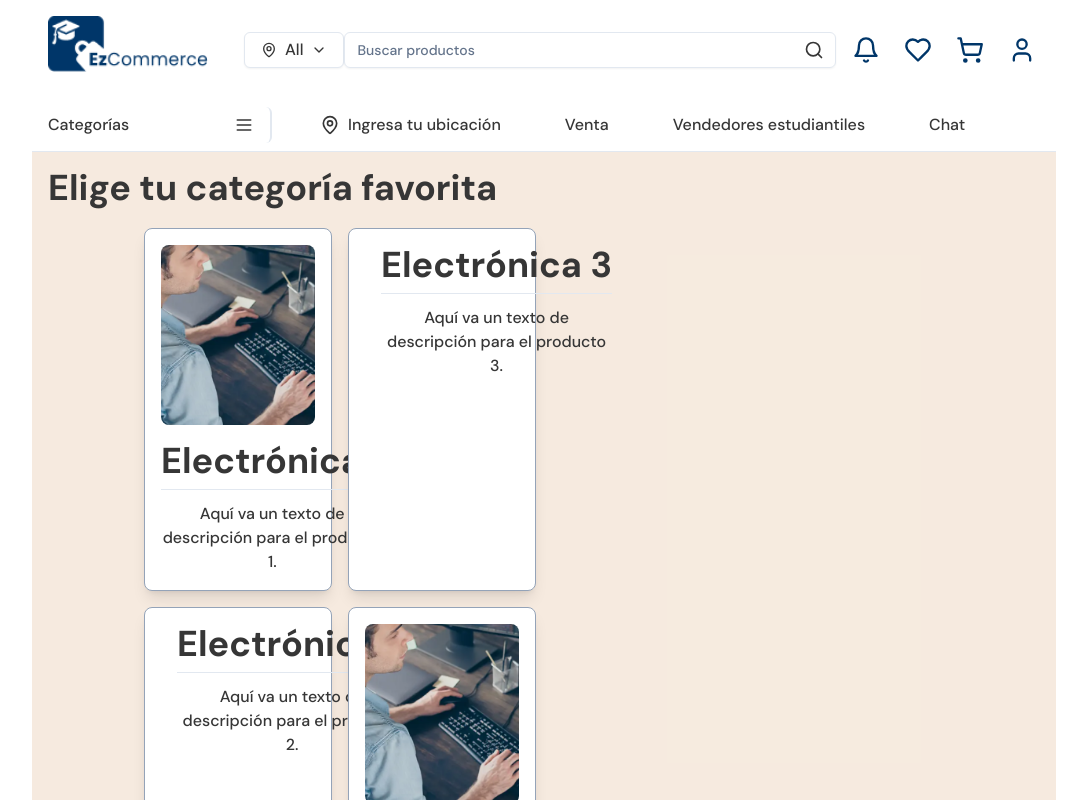
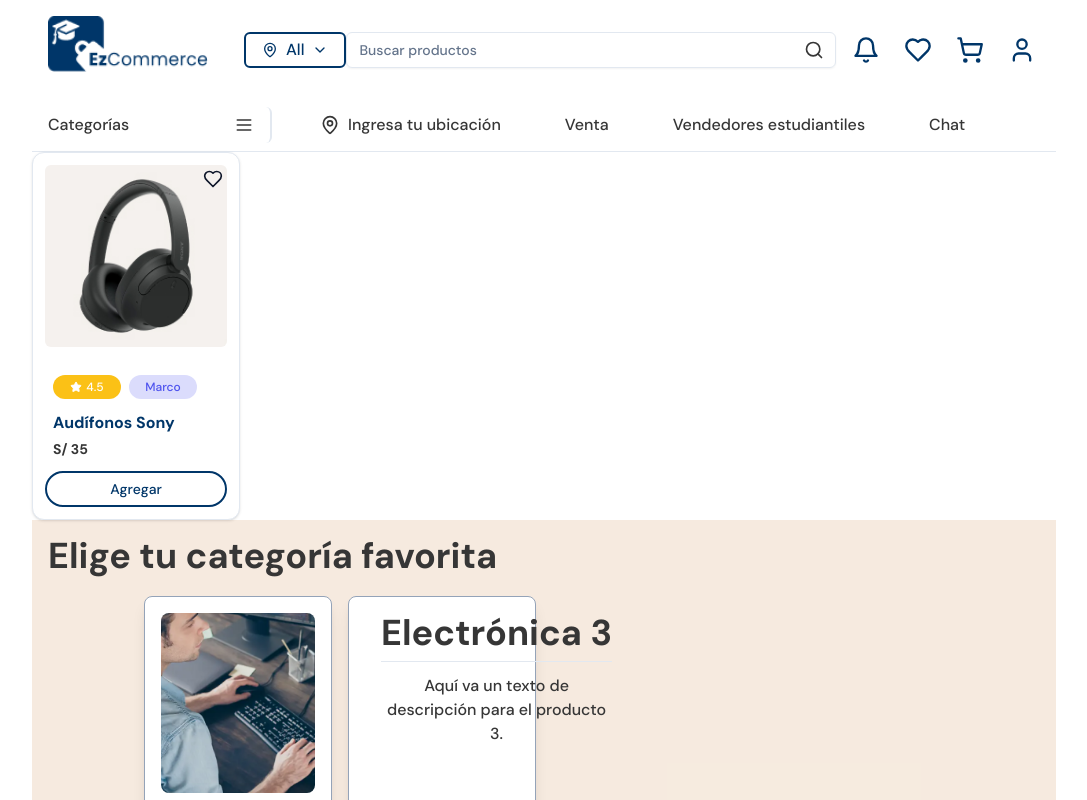
Before and after one commit to angel4uu/ezcommerce-angela-s-version, a React (Vite) app in the folder Desarrollo/PVCU/Fuentes/frontend/: page / in a window 1280 px wide. Shown: the top 800 px of the page, without its empty margins (96-1183 px from the left). Built offline with nearby package versions, Linux system fonts and the light colour scheme.

Commit message:
feat: product card

```diff
--- /dev/null
+++ b/Desarrollo/PVCU/Fuentes/frontend/src/components/cards/product-card.tsx
@@ -0,0 +1,113 @@
+import { Star, Heart } from "lucide-react"
+import { Card, CardContent, CardFooter } from "@/components/ui/card"
+import { Button } from "@/components/ui/button"
+import { useState } from "react"
+import { useNavigate } from "react-router"
+
+export interface IProductCardProps {
+    id: string,
+    name: string,
+    price: number,
+    isFavourite: boolean,
+    img:string
+    brand?:string,
+    qualification:number,
+
+}
+
+export const ProductCard = ({
+        id,
+        name,
+        price,
+        isFavourite: initialIsFavourite,
+        qualification,
+        img,
+        brand
+    }: IProductCardProps) => {
+
+        const [isAdded, setAdd ] = useState(false)
+        const [quantity, setQuantity] = useState(0)
+        const [isFavourite, setIsFavourite] = useState(initialIsFavourite)
+        const navigate = useNavigate()
+        const goToProduct = () => navigate(`/product/${id}`)
+  return (
+    <Card className="w-52 p-3 overflow-hidden relative cursor-pointer transition transform hover:scale-101 hover:shadow-lg"
+
+    >
+      <CardContent className="p-0"
+        onClick={goToProduct}>
+      <div
+                    className="absolute top-4 right-4 z-10"
+                    onClick={(e) => {
+                        e.stopPropagation(); // Evita que el click en el corazón dispare goToProduct
+                        setIsFavourite(!isFavourite);
+                    }}
+                >
+                    <Heart
+                        className={`w-5 h-5 transition-colors duration-100 ${isFavourite ? 'fill-primary stroke-primary' : 'text-primary stroke-primary'} ${!isFavourite && 'hover:fill-red-500 hover:stroke-red-500'}`}
+                        style={{ cursor: 'pointer' }}
+                        onMouseEnter={(e) => e.currentTarget.classList.add('hover:fill-primary')}
+                        onMouseLeave={(e) => e.currentTarget.classList.remove('hover:fill-primary')}
+                    />
+                </div>
+        <div className="aspect-square overflow-hidden rounded-md mb-4">
+          <img
+            src={img}
+            alt={name}
+            className="object-cover w-full h-full"
+          />
+        </div>
+        <div className="py-3 px-2">
+            <div className="flex items-center mb-3">
+                <div className="flex items-center justify-center text-white bg-[#FBC116] rounded-3xl w-[68px] py-1 px-4">
+                    <Star className="w-3 h-3 fill-white" />
+                    <span className="text-xs font-sans ml-1">{qualification}</span>
+                </div>
+                {brand ?
+                    <div className="flex items-center justify-center text-[#4E53EE] bg-[#4E53EE]/20 rounded-3xl w-[68px] text-xs font-sans py-1 px-4 ml-2">{brand}</div>
+                    : null}
+            </div>
+            <h3 className="font-sans font-bold text-secondaryLight text-base mb-1">{name}</h3>
+            <p className="text-sm font-bold text-terciaryLight">S/ {price}</p>
+        </div>
+      </CardContent>
+      <CardFooter className="p-0">
+      {!isAdded || quantity === 0 ?
+                    <Button
+                        variant="edit"
+                        onClick={(e) => {
+                            e.stopPropagation();
+                            setAdd(true);
+                            setQuantity(quantity + 1);
+                        }}
+                    >
+                        Agregar
+                    </Button> :
+                    <div className="flex w-full justify-between">
+                        <Button
+                            variant="outline"
+                            className="font-bold"
+                            onClick={(e) => {
+                                e.stopPropagation();
+                                quantity > 0 ? setQuantity(quantity - 1) : null;
+                            }}
+                        >
+                            -
+                        </Button>
+                        <p className="pt-1 font-bold">{quantity}</p>
+                        <Button
+                            variant="outline"
+                            onClick={(e) => {
+                                e.stopPropagation();
+                                setQuantity(quantity + 1);
+                            }}
+                            className="font-bold"
+                        >
+                            +
+                        </Button>
+                    </div>
+                }
+      </CardFooter>
+    </Card>
+  )
+}
--- a/Desarrollo/PVCU/Fuentes/frontend/src/components/ui/button.tsx
+++ b/Desarrollo/PVCU/Fuentes/frontend/src/components/ui/button.tsx
@@ -14,7 +14,7 @@ const buttonVariants = cva(
         destructive:
           "bg-destructive text-destructive-foreground shadow-sm hover:bg-destructive/90",
         outline:
-          "border border-input bg-background shadow-sm hover:bg-accent hover:text-accent-foreground",
+          "border-2 border-input border-secondaryLight text-secondaryLight hover:bg-blue-900 hover:text-white",
         secondary:
           "bg-secondary text-secondary-foreground shadow-sm hover:bg-secondary/80",
         ghost: "hover:bg-accent hover:text-accent-foreground",
--- a/Desarrollo/PVCU/Fuentes/frontend/src/mocks/mainPage-mocks.ts
+++ b/Desarrollo/PVCU/Fuentes/frontend/src/mocks/mainPage-mocks.ts
@@ -1,4 +1,4 @@
-import { ISellersCardProps } from "../components/mainPage/sellers-card";
+import { ISellersCardProps } from "../components/cards/sellers-card";
 import TestImage from '../assets/persona_computadora.png'
 
 export const distinguishedSellers: ISellersCardProps[] = [
--- a/Desarrollo/PVCU/Fuentes/frontend/src/pages/Epica03/MainPage.tsx
+++ b/Desarrollo/PVCU/Fuentes/frontend/src/pages/Epica03/MainPage.tsx
@@ -8,8 +8,10 @@ import {
   CarouselNext,
   CarouselPrevious,
 } from "@/components/ui/carousel"
-import { CategoriesCard, SellersCard } from '../../components/mainPage';
+import { CategoriesCard, SellersCard } from '../../components/cards';
 import { categories, distinguishedSellers } from '../../mocks/mainPage-mocks';
+import { ProductCard } from '../../components/cards/product-card';
+
 
 
 export const MainPage = () => {
@@ -17,8 +19,6 @@ export const MainPage = () => {
 
   const navigate = useNavigate();
   const goToLogin = () => navigate('/login')
-
-
 
   const {authState}=useAuth();
   console.log("User id:",authState.userId);
@@ -31,10 +31,14 @@ export const MainPage = () => {
 
       <div className="container  w-full mx-auto min-h-[400px]">
         <div>
+            <Carousel>
+                <CarouselContent>
 
+                </CarouselContent>
+            </Carousel>
         </div>
         <div>
-
+          <ProductCard id='cardSony' name='Audífonos Sony' price={35.00} qualification={4.5} isFavourite={false} img='image-card.jpg' brand='Marco' />
         </div>
 
         <div className='bg-cover bg-[#F2E2D2] bg-opacity-70 w-full p-4'>
```
Also changed, not shown: Desarrollo/PVCU/Fuentes/frontend/src/components/cards/categories-card.tsx (renamed from Desarrollo/PVCU/Fuentes/frontend/src/components/mainPage/categories-card.tsx), Desarrollo/PVCU/Fuentes/frontend/src/components/cards/index.ts (renamed from Desarrollo/PVCU/Fuentes/frontend/src/components/mainPage/index.ts), Desarrollo/PVCU/Fuentes/frontend/src/components/cards/sellers-card.tsx (renamed from Desarrollo/PVCU/Fuentes/frontend/src/components/mainPage/sellers-card.tsx).
